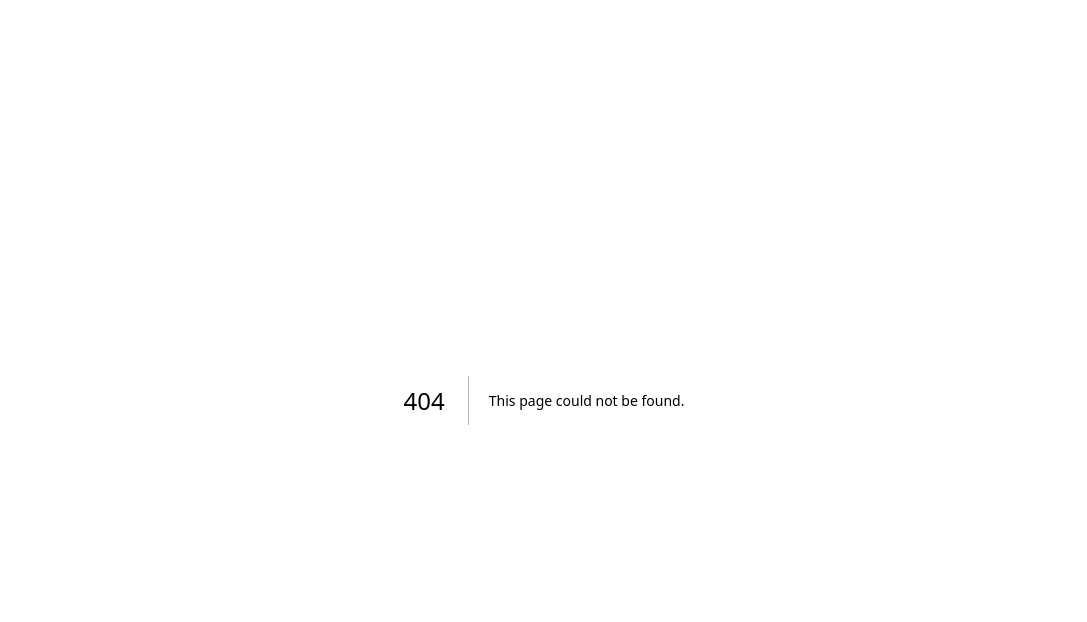
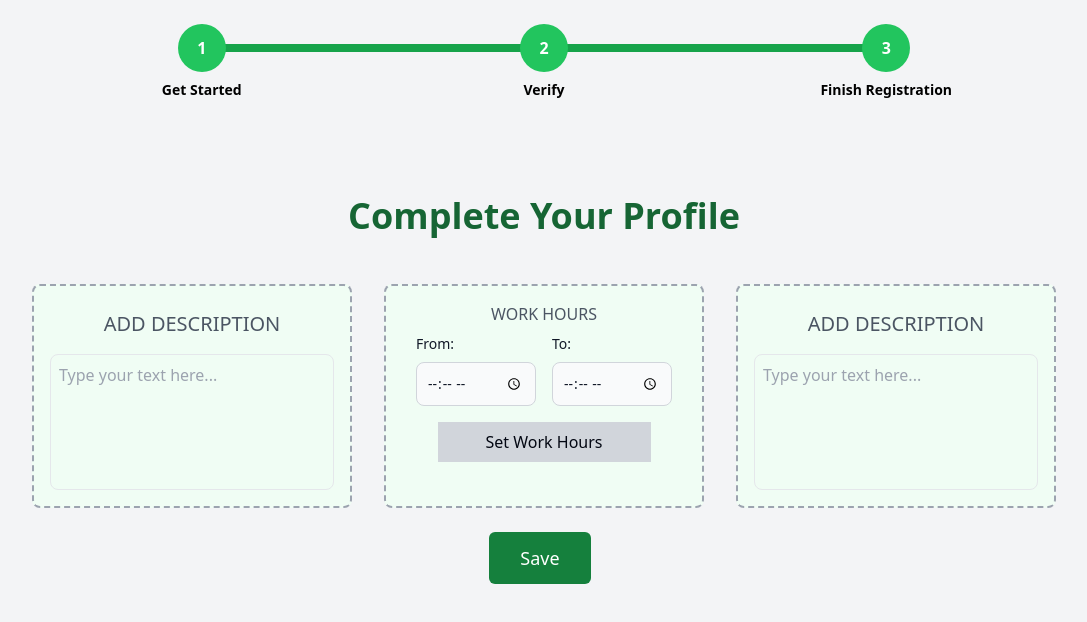
Before and after one commit to s2project77/front_repo, a Next.js app: page /lastStepVerification in a window 1280 px wide. Before the commit this address had no page. Shown: the top 622 px of the page, without its empty margins (96-1183 px from the left). Built offline with nearby package versions, Linux system fonts and the light colour scheme.

Commit message:
last step verification

```diff
--- /dev/null
+++ b/app/components/verificationEmail/DescriptionBox.jsx
@@ -0,0 +1,13 @@
+export default function DescriptionBox({ title  }) {
+  return (
+    <div className="w-full sm:w-80 h-56 border-2 border-dashed border-gray-400 bg-green-50 rounded-lg flex flex-col items-center p-2 sm:p-4">
+      <h3 className="text-gray-600 text-xl font-medium py-2">{title}</h3>
+      <textarea
+        className="w-full h-full mt-2 p-2 border rounded-lg resize-none bg-green-50 focus:outline-none focus:ring-1 focus:ring-green-100"
+        placeholder="Type your text here..."
+        name="description"
+        id="description"
+      ></textarea>
+    </div>
+  );
+}
--- a/app/components/verificationEmail/ProgressBare.jsx
+++ b/app/components/verificationEmail/ProgressBare.jsx
@@ -4,7 +4,7 @@ const ProgressBar = ({ currentStep }) => {
     const steps = ["Get Started", "Verify", "Finish Registration"];
 
     return (
-        <div className="w-3/4 mx-auto flex items-center justify-between relative">
+        <div className="w-full md:w-5/6 sm:w-3/4 mx-auto flex items-center justify-between relative">
             {steps.map((step, index) => (
                 <div key={index} className="relative flex flex-1 flex-col items-center">
 
--- a/app/components/verificationEmail/UploadBox.jsx
+++ b/app/components/verificationEmail/UploadBox.jsx
@@ -4,13 +4,13 @@ const UploadBox = ({ label, uploaded, sectionIndex, boxIndex, onFileUpload }) =>
   const handleFileChange = (event) => {
     const file = event.target.files[0];
     if (file) {
-      onFileUpload(sectionIndex, boxIndex, file); // تمرير القسم والصندوق الصحيحين
+      onFileUpload(sectionIndex, boxIndex, file);
     }
   };
 
   return (
     <button
-      className="w-64 h-40 border-2 border-dashed border-gray-400 bg-teal-50 rounded-lg flex flex-col items-center justify-center p-3 relative cursor-pointer"
+      className="w-64 h-40 border-2 border-dashed border-gray-400 bg-green-50 rounded-lg flex flex-col items-center justify-center p-3 relative cursor-pointer"
       onClick={() => document.getElementById(`upload-${sectionIndex}-${boxIndex}`).click()}
     >
       <p className="text-gray-600 font-medium">{label}</p>
--- a/app/components/verificationEmail/UploadSection.jsx
+++ b/app/components/verificationEmail/UploadSection.jsx
@@ -13,7 +13,7 @@ function UploadSection({ title, description, uploadBoxes, sectionIndex, onFileUp
             uploaded={box.uploaded}
             sectionIndex={sectionIndex}
             boxIndex={boxIndex}
-            onFileUpload={onFileUpload} // ✅ تمرير الدالة
+            onFileUpload={onFileUpload}
           />
         ))}
       </div>
--- /dev/null
+++ b/app/components/verificationEmail/WorkHourBox.jsx
@@ -0,0 +1,77 @@
+export default function WorkHourBox({
+  isChecked,
+  toggleChecked,
+  fromTime,
+  setFromTime,
+  toTime,
+  setToTime,
+}) {
+  // Extracted styles for reusability
+  const inputStyles =
+    "bg-gray-50 border border-gray-300 text-gray-900 text-sm rounded-lg focus:ring-blue-500 focus:border-blue-500 block w-full p-2.5";
+  const buttonStyles = `py-2 px-4 sm:px-12 mt-4 flex items-center justify-center rounded-ms transition-colors duration-200 w-full sm:w-auto ${
+    isChecked ? "bg-green-500 text-white" : "bg-gray-300 hover:bg-gray-400"
+  }`;
+
+  // Validate if fromTime is greater than or equal to toTime
+  const isTimeInvalid = fromTime && toTime && fromTime >= toTime;
+
+  return (
+    <div className="w-full sm:w-80 h-auto sm:h-56 border-2 border-dashed border-gray-400 bg-green-50 rounded-lg flex flex-col items-center p-2 sm:p-4">
+      <h3 className="text-gray-600 font-medium text-center">WORK HOURS</h3>
+      <div className="flex flex-col items-center mt-2 w-full">
+        <form className="w-full max-w-[16rem] mx-auto grid grid-cols-1 sm:grid-cols-2 gap-4">
+          <div>
+            <label
+              htmlFor="start-time"
+              className="block mb-2 text-sm font-medium text-gray-900"
+            >
+              From:
+            </label>
+            <input
+              type="time"
+              id="start-time"
+              className={inputStyles}
+              value={fromTime}
+              onChange={(e) => setFromTime(e.target.value)}
+              disabled={isChecked}
+              aria-disabled={isChecked}
+            />
+          </div>
+          <div>
+            <label
+              htmlFor="end-time"
+              className="block mb-2 text-sm font-medium text-gray-900"
+            >
+              To:
+            </label>
+            <input
+              type="time"
+              id="end-time"
+              className={inputStyles}
+              value={toTime}
+              onChange={(e) => setToTime(e.target.value)}
+              disabled={isChecked}
+              aria-disabled={isChecked}
+            />
+          </div>
+        </form>
+
+        {/* Validation Feedback */}
+        {isTimeInvalid && (
+          <p className="text-red-500 text-sm mt-2 text-center">
+            Start time must be before end time.
+          </p>
+        )}
+
+        <button
+          onClick={toggleChecked}
+          className={buttonStyles}
+          aria-label={isChecked ? "Disable 24/7 mode" : "Enable 24/7 mode"}
+        >
+          {isChecked ? "24/7 Enabled" : "Set Work Hours"}
+        </button>
+      </div>
+    </div>
+  );
+}
--- /dev/null
+++ b/app/lastStepVerification/page.jsx
@@ -0,0 +1,75 @@
+"use client";
+import { useState } from "react";
+import DescriptionBox from "../components/verificationEmail/DescriptionBox";
+import WorkHourBox from "../components/verificationEmail/WorkHourBox";
+import ProgressBar from "../components/verificationEmail/ProgressBare";
+
+export default function Page() {
+  const [description1, setDescription1] = useState("");
+  const [description2, setDescription2] = useState("");
+  const [isChecked, setIsChecked] = useState(false);
+  const [fromTime, setFromTime] = useState("");
+  const [toTime, setToTime] = useState("");
+
+  const handleDescriptionChange = (index, value) => {
+    if (index === 1) {
+      setDescription1(value);
+    } else {
+      setDescription2(value);
+    }
+  };
+
+  const handleWorkHoursToggle = () => {
+    setIsChecked((prev) => !prev);
+    if (!isChecked) {
+      setFromTime("");
+      setToTime("");
+    }
+  };
+
+  const handleTimeChange = (type, value) => {
+    if (type === "from") {
+      setFromTime(value);
+    } else {
+      setToTime(value);
+    }
+    console.log(`${type} time changed to:`, value);
+  };
+
+  return (
+    <div className="min-h-screen bg-gray-100 flex flex-col items-center p-6">
+      <ProgressBar currentStep={2} />
+      <h2 className="text-green-800 font-bold text-4xl text-center mt-24">
+        Complete Your Profile
+      </h2>
+      <div className="flex flex-wrap justify-center gap-4 sm:gap-8 mt-12">
+        <div className="w-full sm:w-auto">
+          <DescriptionBox
+            title="ADD DESCRIPTION"
+            description={description1}
+            setDescription={(value) => handleDescriptionChange(1, value)}
+          />
+        </div>
+        <div className="w-full sm:w-auto">
+          <WorkHourBox
+            isChecked={isChecked}
+            toggleChecked={handleWorkHoursToggle}
+            fromTime={fromTime}
+            setFromTime={(value) => handleTimeChange("from", value)}
+            toTime={toTime}
+            setToTime={(value) => handleTimeChange("to", value)}
+          />
+        </div>
+        <div className="w-full sm:w-auto">
+          <DescriptionBox
+            title="ADD DESCRIPTION"
+            description={description2}
+            setDescription={(value) => handleDescriptionChange(2, value)}
+          />
+        </div>
+          </div>
+          <button type="button" class="focus:outline-none text-white bg-green-700 hover:bg-green-800 focus:ring-4 focus:ring-green-300 font-medium rounded-md text-lg px-6 py-3 me-2 mb-2 mt-6 w-1/12 dark:bg-green-600 dark:hover:bg-green-700 dark:focus:ring-green-800">Save</button>
+
+    </div>
+  );
+}
```
